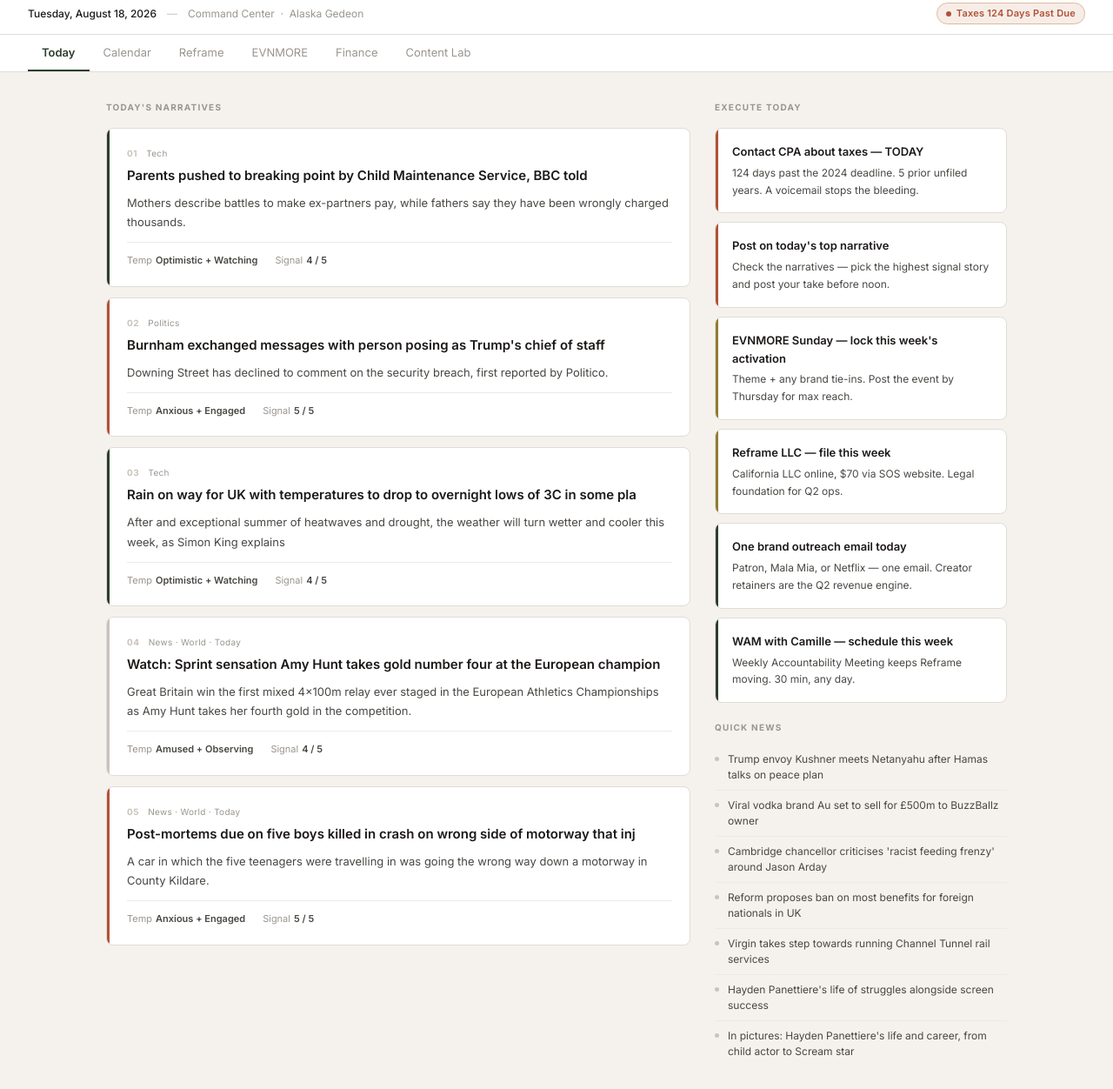
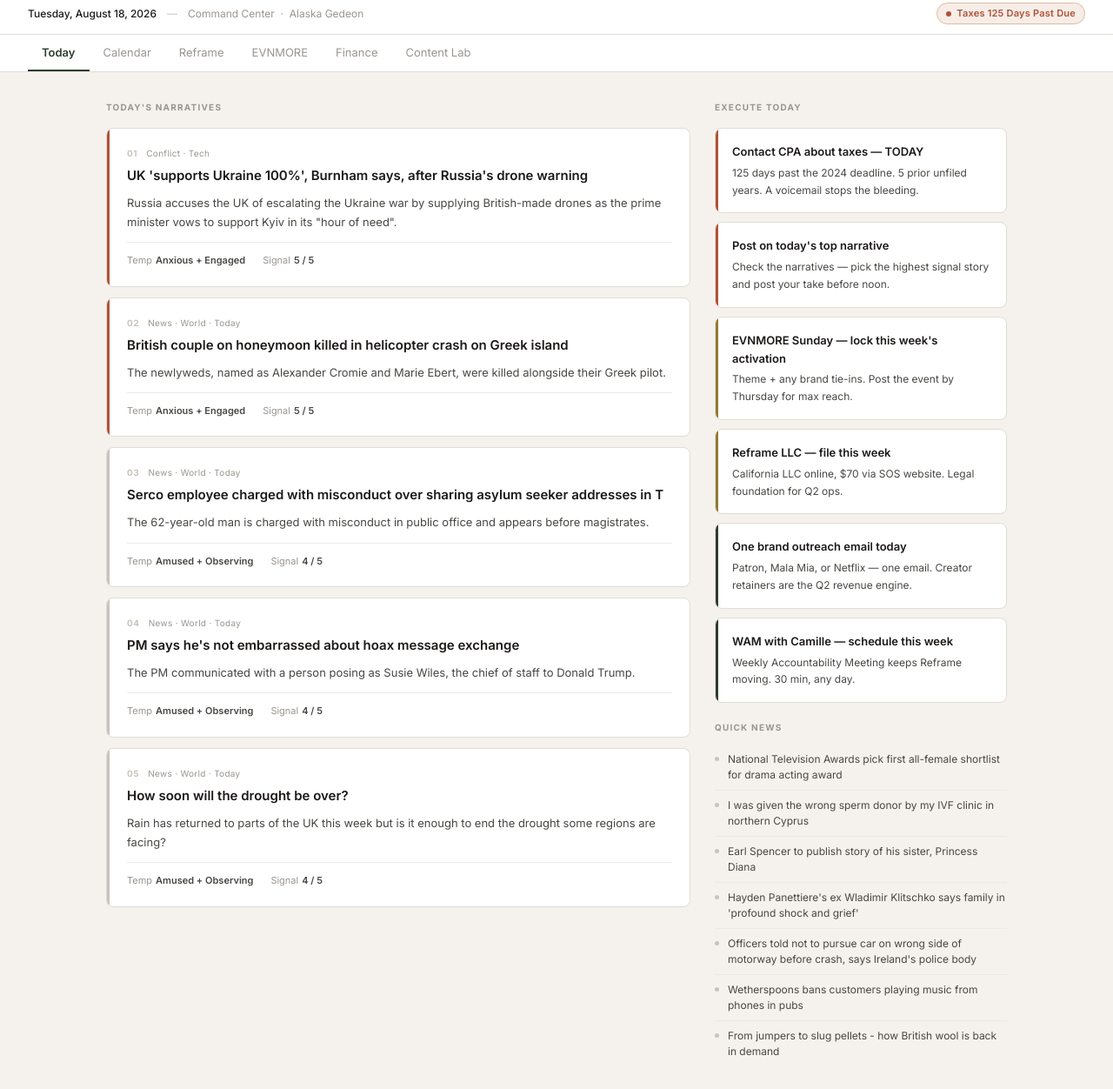
Before and after one commit to alaskagedeon-art/daily-dashboard, a plain HTML site: page index.html in a window 1280 px wide. Shown: the part 8-1260 px from the top of the page at 87% size. Drawn offline with Linux system fonts and the light colour scheme.

Commit message:
Daily update 2026-08-18

```diff
--- a/index.html
+++ b/index.html
@@ -1074,7 +1074,7 @@ body {
   </div>
   <div class="topbar-alert">
     <span class="alert-dot"></span>
-    Taxes 124 Days Past Due
+    Taxes 125 Days Past Due
   </div>
 </div>
 
@@ -1099,39 +1099,39 @@ body {
       <div>
         <div class="section-title mb-16">Today's Narratives</div>
         <!-- NARRATIVES-START -->
-        <div class="narrative-card nc-green">
+        <div class="narrative-card nc-red">
           <div class="nc-eyebrow">
             <span class="nc-num">01</span>
-            <span class="nc-tag">Tech</span>
+            <span class="nc-tag">Conflict · Tech</span>
           </div>
-          <div class="nc-title">Parents pushed to breaking point by Child Maintenance Service, BBC told</div>
-          <div class="nc-body">Mothers describe battles to make ex-partners pay, while fathers say they have been wrongly charged thousands.</div>
-          <div class="nc-footer">
-            <div class="nc-footer-item">Temp<span>Optimistic + Watching</span></div>
-            <div class="nc-footer-item">Signal<span>4 / 5</span></div>
-          </div>
-        </div>
-        <div class="narrative-card nc-red">
-          <div class="nc-eyebrow">
-            <span class="nc-num">02</span>
-            <span class="nc-tag">Politics</span>
-          </div>
-          <div class="nc-title">Burnham exchanged messages with person posing as Trump's chief of staff</div>
-          <div class="nc-body">Downing Street has declined to comment on the security breach, first reported by Politico.</div>
+          <div class="nc-title">UK 'supports Ukraine 100%', Burnham says, after Russia's drone warning</div>
+          <div class="nc-body">Russia accuses the UK of escalating the Ukraine war by supplying British-made drones as the prime minister vows to support Kyiv in its "hour of need".</div>
           <div class="nc-footer">
             <div class="nc-footer-item">Temp<span>Anxious + Engaged</span></div>
             <div class="nc-footer-item">Signal<span>5 / 5</span></div>
           </div>
         </div>
-        <div class="narrative-card nc-green">
+        <div class="narrative-card nc-red">
+          <div class="nc-eyebrow">
+            <span class="nc-num">02</span>
+            <span class="nc-tag">News · World · Today</span>
+          </div>
+          <div class="nc-title">British couple on honeymoon killed in helicopter crash on Greek island</div>
+          <div class="nc-body">The newlyweds, named as Alexander Cromie and Marie Ebert, were killed alongside their Greek pilot.</div>
+          <div class="nc-footer">
+            <div class="nc-footer-item">Temp<span>Anxious + Engaged</span></div>
+            <div class="nc-footer-item">Signal<span>5 / 5</span></div>
+          </div>
+        </div>
+        <div class="narrative-card nc-muted">
           <div class="nc-eyebrow">
             <span class="nc-num">03</span>
-            <span class="nc-tag">Tech</span>
+            <span class="nc-tag">News · World · Today</span>
           </div>
-          <div class="nc-title">Rain on way for UK with temperatures to drop to overnight lows of 3C in some pla</div>
-          <div class="nc-body">After and exceptional summer of heatwaves and drought, the weather will turn wetter and cooler this week, as Simon King explains</div>
+          <div class="nc-title">Serco employee charged with misconduct over sharing asylum seeker addresses in T</div>
+          <div class="nc-body">The 62-year-old man is charged with misconduct in public office and appears before magistrates.</div>
           <div class="nc-footer">
-            <div class="nc-footer-item">Temp<span>Optimistic + Watching</span></div>
+            <div class="nc-footer-item">Temp<span>Amused + Observing</span></div>
             <div class="nc-footer-item">Signal<span>4 / 5</span></div>
           </div>
         </div>
@@ -1140,23 +1140,23 @@ body {
             <span class="nc-num">04</span>
             <span class="nc-tag">News · World · Today</span>
           </div>
-          <div class="nc-title">Watch: Sprint sensation Amy Hunt takes gold number four at the European champion</div>
-          <div class="nc-body">Great Britain win the first mixed 4x100m relay ever staged in the European Athletics Championships as Amy Hunt takes her fourth gold in the competition.</div>
+          <div class="nc-title">PM says he's not embarrassed about hoax message exchange</div>
+          <div class="nc-body">The PM communicated with a person posing as Susie Wiles, the chief of staff to Donald Trump.</div>
           <div class="nc-footer">
             <div class="nc-footer-item">Temp<span>Amused + Observing</span></div>
             <div class="nc-footer-item">Signal<span>4 / 5</span></div>
           </div>
         </div>
-        <div class="narrative-card nc-red">
+        <div class="narrative-card nc-muted">
           <div class="nc-eyebrow">
             <span class="nc-num">05</span>
             <span class="nc-tag">News · World · Today</span>
           </div>
-          <div class="nc-title">Post-mortems due on five boys killed in crash on wrong side of motorway that inj</div>
-          <div class="nc-body">A car in which the five teenagers were travelling in was going the wrong way down a motorway in County Kildare.</div>
+          <div class="nc-title">How soon will the drought be over?</div>
+          <div class="nc-body">Rain has returned to parts of the UK this week but is it enough to end the drought some regions are facing?</div>
           <div class="nc-footer">
-            <div class="nc-footer-item">Temp<span>Anxious + Engaged</span></div>
-            <div class="nc-footer-item">Signal<span>5 / 5</span></div>
+            <div class="nc-footer-item">Temp<span>Amused + Observing</span></div>
+            <div class="nc-footer-item">Signal<span>4 / 5</span></div>
           </div>
         </div>
         <!-- NARRATIVES-END -->
@@ -1168,7 +1168,7 @@ body {
         <!-- PRIORITIES-START -->
         <div class="priority-item pi-red">
           <div class="pi-title">Contact CPA about taxes — TODAY</div>
-          <div class="pi-body">124 days past the 2024 deadline. 5 prior unfiled years. A voicemail stops the bleeding.</div>
+          <div class="pi-body">125 days past the 2024 deadline. 5 prior unfiled years. A voicemail stops the bleeding.</div>
         </div>
         <div class="priority-item pi-red">
           <div class="pi-title">Post on today's top narrative</div>
@@ -1192,13 +1192,13 @@ body {
         </div>
         <div class="news-list">
           <div class="section-title">Quick News</div>
-          <div class="news-bullet"><span class="news-dot"></span><span>Trump envoy Kushner meets Netanyahu after Hamas talks on peace plan</span></div>
-          <div class="news-bullet"><span class="news-dot"></span><span>Viral vodka brand Au set to sell for £500m to BuzzBallz owner</span></div>
-          <div class="news-bullet"><span class="news-dot"></span><span>Cambridge chancellor criticises 'racist feeding frenzy' around Jason Arday</span></div>
-          <div class="news-bullet"><span class="news-dot"></span><span>Reform proposes ban on most benefits for foreign nationals in UK</span></div>
-          <div class="news-bullet"><span class="news-dot"></span><span>Virgin takes step towards running Channel Tunnel rail services</span></div>
-          <div class="news-bullet"><span class="news-dot"></span><span>Hayden Panettiere's life of struggles alongside screen success</span></div>
-          <div class="news-bullet"><span class="news-dot"></span><span>In pictures: Hayden Panettiere's life and career, from child actor to Scream star</span></div>
+          <div class="news-bullet"><span class="news-dot"></span><span>National Television Awards pick first all-female shortlist for drama acting award</span></div>
+          <div class="news-bullet"><span class="news-dot"></span><span>I was given the wrong sperm donor by my IVF clinic in northern Cyprus</span></div>
+          <div class="news-bullet"><span class="news-dot"></span><span>Earl Spencer to publish story of his sister, Princess Diana</span></div>
+          <div class="news-bullet"><span class="news-dot"></span><span>Hayden Panettiere's ex Wladimir Klitschko says family in 'profound shock and grief'</span></div>
+          <div class="news-bullet"><span class="news-dot"></span><span>Officers told not to pursue car on wrong side of motorway before crash, says Ireland's police body</span></div>
+          <div class="news-bullet"><span class="news-dot"></span><span>Wetherspoons bans customers playing music from phones in pubs</span></div>
+          <div class="news-bullet"><span class="news-dot"></span><span>From jumpers to slug pellets - how British wool is back in demand</span></div>
         </div>
         <!-- PRIORITIES-END -->
       </div>
```
